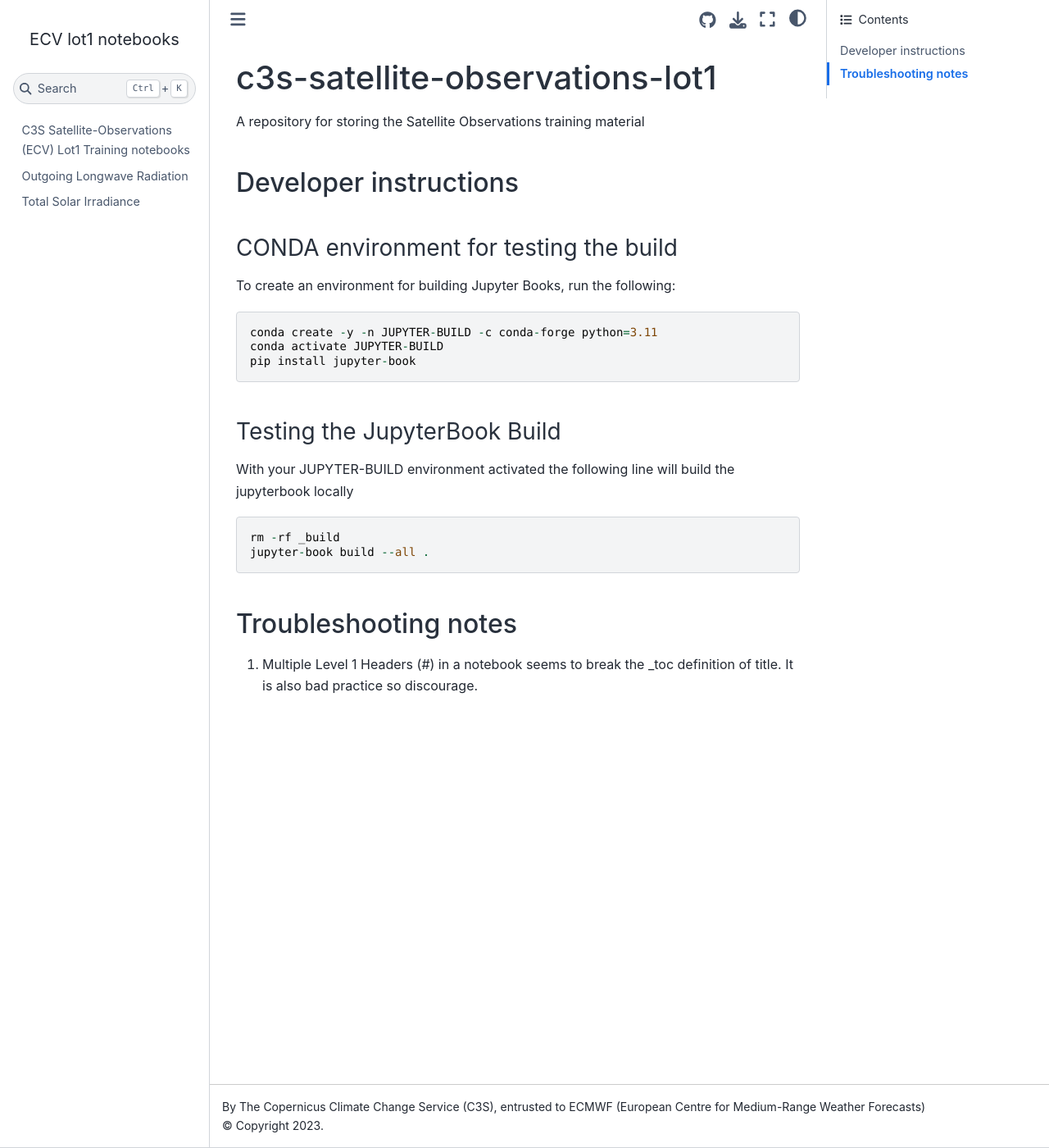
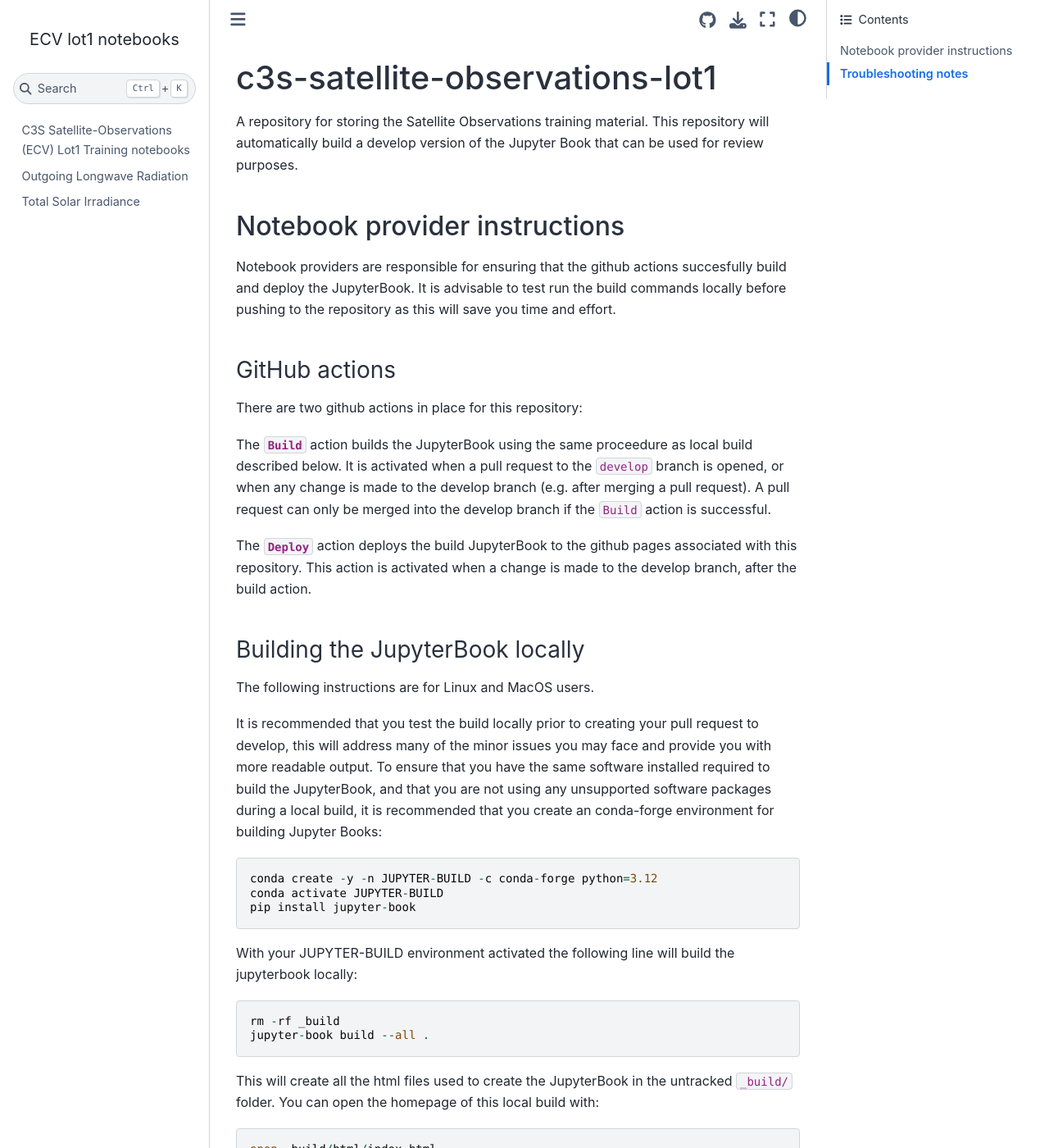
Before and after one commit to ecmwf-training/c3s-training-submodule-sat-obs-atmos-physics, a Jupyter Book: the page built from README.md, in a window 1280 px wide and 1400 px high. Shown: the whole window at 82% size. Built offline with Jupyter Book 1.0.4 settings and Sphinx 7.4.7 and the Sphinx Book theme 1.1.4, drawn with Linux system fonts in a browser that asks for light colours; pages that are not in the unit, such as notebooks, are missing from menus.

Commit message:
updates to README

````diff
--- a/README.md
+++ b/README.md
@@ -1,31 +1,59 @@
 # c3s-satellite-observations-lot1
-A repository for storing the Satellite Observations training material
+
+A repository for storing the Satellite Observations training material. This repository will automatically
+build a develop version of the Jupyter Book that can be used for review purposes.
 
 
-## Developer instructions
+## Notebook provider instructions
+
+Notebook providers are responsible for ensuring that the github actions succesfully build and deploy the
+JupyterBook. It is advisable to test run the build commands locally before pushing to the repository as this
+will save you time and effort.
+
+### GitHub actions
+
+There are two github actions in place for this repository:
+
+The **`Build`** action builds the JupyterBook using the same proceedure as local build described below.
+It is activated when a pull request to the `develop` branch is opened, or when any change is made to the
+develop branch (e.g. after merging a pull request). A pull request can only be merged
+into the develop branch if the `Build` action is successful.
 
 
+The **`Deploy`** action deploys the build JupyterBook to the github pages associated with this repository.
+This action is activated when a change is made to the develop branch, after the build action.
 
 
-### CONDA environment for testing the build
+### Building the JupyterBook locally
 
-To create an environment for building Jupyter Books, run the following:
+The following instructions are for Linux and MacOS users.
+
+It is recommended that you test the build locally prior to creating your pull request to develop,
+this will address many of the minor issues you may face and provide you with more readable output.
+To ensure that you have the same software installed required to build the JupyterBook,
+and that you are not using any unsupported software packages during a local build, it is recommended
+that you create an conda-forge environment for building Jupyter Books:
 
 ```
-conda create -y -n JUPYTER-BUILD -c conda-forge python=3.11
+conda create -y -n JUPYTER-BUILD -c conda-forge python=3.12
 conda activate JUPYTER-BUILD
 pip install jupyter-book
 ```
 
-### Testing the JupyterBook Build
-
-With your JUPYTER-BUILD environment activated the following line will build the jupyterbook locally
+With your JUPYTER-BUILD environment activated the following line will build the jupyterbook locally:
 
 ```
 rm -rf _build
 jupyter-book build --all .
 ```
 
+This will create all the html files used to create the JupyterBook in the untracked `_build/` folder.
+You can open the homepage of this local build with:
+
+```
+open _build/html/index.html
+```
+
 ## Troubleshooting notes
 
 1. Multiple Level 1 Headers (#) in a notebook seems to break the _toc definition of title. It is also bad practice so discourage.
````
Also changed, not shown: intro.md (+0 -1 lines), 1 other file.
